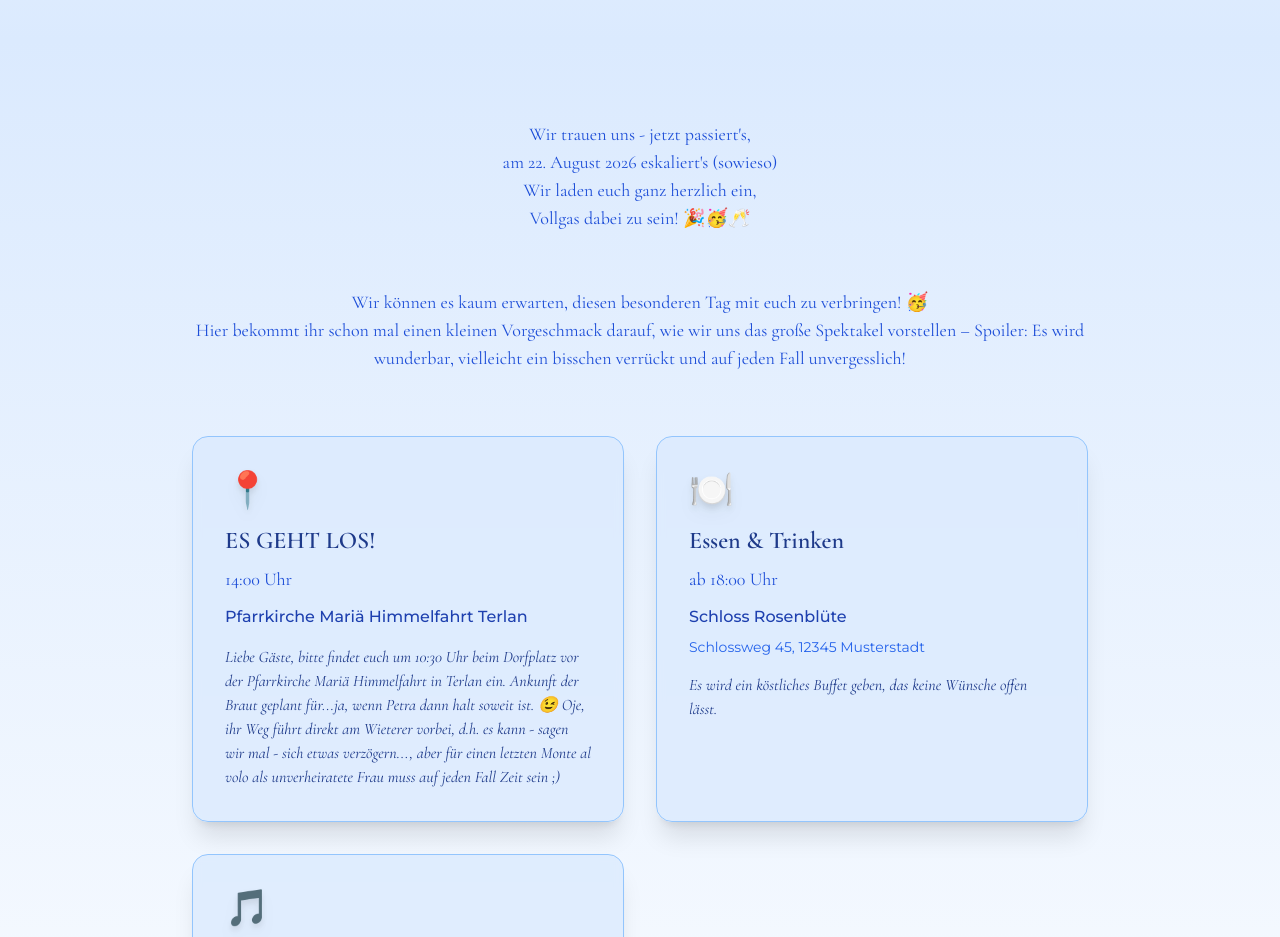
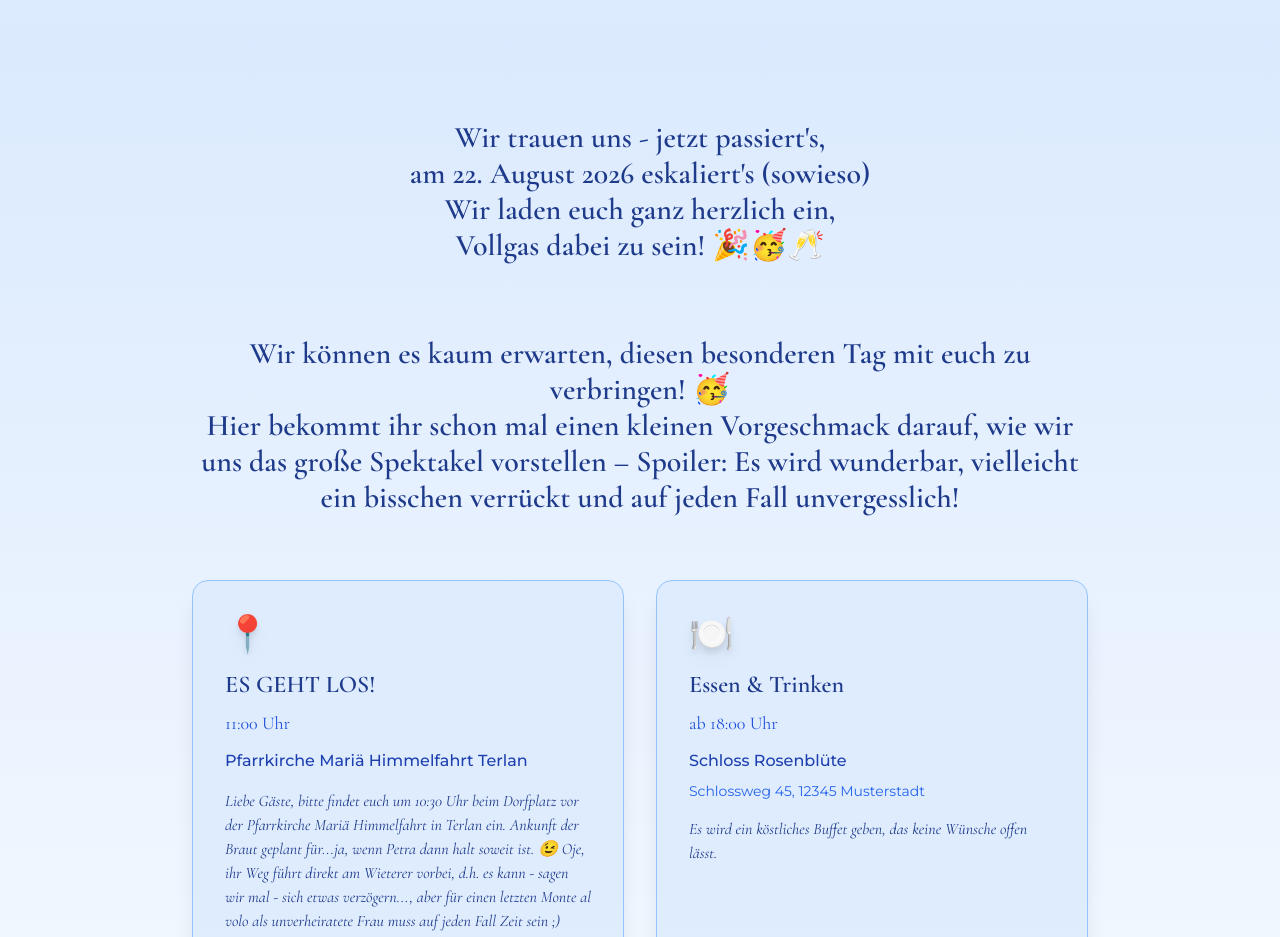
Before and after one commit to MoxiSpoxi/michipetrahochzeit, a Next.js app: page / in a window 1280 px wide. Shown: the part 1560-2497 px from the top of the page. Built offline with nearby package versions, Linux system fonts and the light colour scheme.

Commit message:
Details: Gedicht größer und fetter gemacht

```diff
--- a/app/components/Details.jsx
+++ b/app/components/Details.jsx
@@ -7,7 +7,7 @@ export default function Details() {
     {
       icon: "📍",
       title: "ES GEHT LOS!",
-      time: "14:00 Uhr",
+      time: "11:00 Uhr",
       location: "Pfarrkirche Mariä Himmelfahrt Terlan",
       description: "Liebe Gäste, bitte findet euch um 10:30 Uhr beim Dorfplatz vor der Pfarrkirche Mariä Himmelfahrt in Terlan ein. Ankunft der Braut geplant für...ja, wenn Petra dann halt soweit ist. 😉 Oje, ihr Weg führt direkt am Wieterer vorbei, d.h. es kann - sagen wir mal - sich etwas verzögern..., aber für einen letzten Monte al volo als unverheiratete Frau muss auf jeden Fall Zeit sein ;) ",
     },
@@ -40,7 +40,9 @@ export default function Details() {
           className="text-center mb-16"
         >
 
-          <p className="font-display text-lg text-blue-700">
+
+
+          <p className="font-display text-2xl md:text-3xl text-blue-900 font-bold">
             Wir trauen uns - jetzt passiert's,<br />
             am 22. August 2026 eskaliert's (sowieso)<br />
             Wir laden euch ganz herzlich ein,<br />
```
